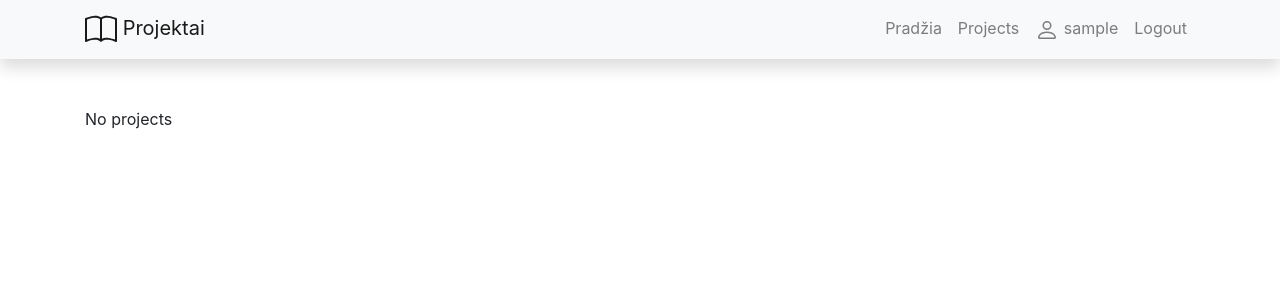
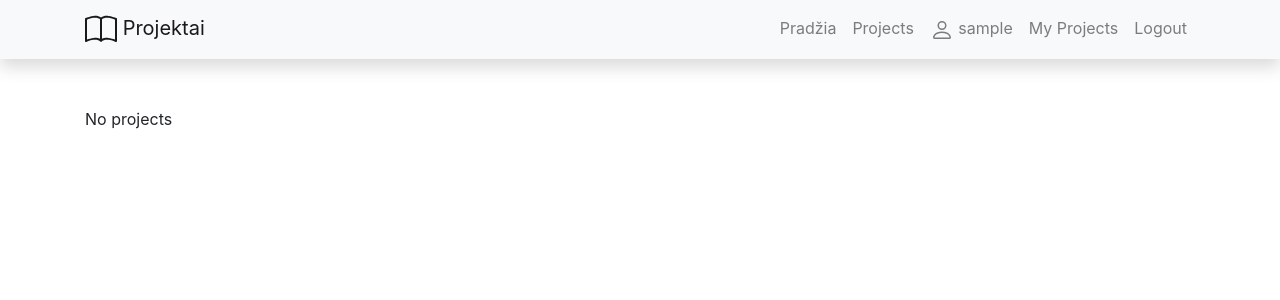
Before and after one commit to DonatasNoreika/django_projects_2022_06, a Django app: page /projects/ in a window 1280 px wide. Shown: the top 300 px of the page. Run offline with Django 4.2, Linux system fonts and the light colour scheme; the visitor is signed in with stand-in values (Sample User, id 1); data that the repository does not hold is empty; some libraries are stand-ins or nearby versions.

Commit message:
added user projects page

```diff
--- a/mysite/projects/templates/base.html
+++ b/mysite/projects/templates/base.html
@@ -34,10 +34,14 @@
                 </li>
                 {% if user.is_authenticated %}
                 <li class="nav-item"><a class="nav-link" href="">
-              <svg class="bi bi-person" width="1.5em" height="1.5em" viewBox="0 0 16 16" fill="currentColor" xmlns="http://www.w3.org/2000/svg">
-                <path fill-rule="evenodd" d="M13 14s1 0 1-1-1-4-6-4-6 3-6 4 1 1 1 1h10zm-9.995-.944v-.002.002zM3.022 13h9.956a.274.274 0 00.014-.002l.008-.002c-.001-.246-.154-.986-.832-1.664C11.516 10.68 10.289 10 8 10c-2.29 0-3.516.68-4.168 1.332-.678.678-.83 1.418-.832 1.664a1.05 1.05 0 00.022.004zm9.974.056v-.002.002zM8 7a2 2 0 100-4 2 2 0 000 4zm3-2a3 3 0 11-6 0 3 3 0 016 0z" clip-rule="evenodd"/>
-              </svg>
-            {{ user.get_username }}</a></li>
+                  <svg class="bi bi-person" width="1.5em" height="1.5em" viewBox="0 0 16 16" fill="currentColor" xmlns="http://www.w3.org/2000/svg">
+                    <path fill-rule="evenodd" d="M13 14s1 0 1-1-1-4-6-4-6 3-6 4 1 1 1 1h10zm-9.995-.944v-.002.002zM3.022 13h9.956a.274.274 0 00.014-.002l.008-.002c-.001-.246-.154-.986-.832-1.664C11.516 10.68 10.289 10 8 10c-2.29 0-3.516.68-4.168 1.332-.678.678-.83 1.418-.832 1.664a1.05 1.05 0 00.022.004zm9.974.056v-.002.002zM8 7a2 2 0 100-4 2 2 0 000 4zm3-2a3 3 0 11-6 0 3 3 0 016 0z" clip-rule="evenodd"/>
+                  </svg>
+                    {{ user.get_username }}</a>
+                </li>
+                <li class="nav-item">
+                    <a class="nav-link" href="{% url 'user_projects' %}">My Projects</a>
+                </li>
                 <li class="nav-item">
                     <a class="nav-link" href="{% url 'logout' %}">Logout</a>
                 </li>
--- a/mysite/projects/urls.py
+++ b/mysite/projects/urls.py
@@ -3,6 +3,7 @@ from django.urls import path
 from . import views
 
 urlpatterns = [
+    path('register/', views.register, name='register'),
     path('', views.ProjectListView.as_view(), name="projects"),
-    path('register/', views.register, name='register'),
+    path('user_projects', views.UserProjectListView.as_view(), name="user_projects"),
 ]
--- a/mysite/projects/views.py
+++ b/mysite/projects/views.py
@@ -9,14 +9,10 @@ from django.shortcuts import redirect
 from django.contrib.auth.forms import User
 from django.views.decorators.csrf import csrf_protect
 from django.contrib import messages
+from django.contrib.auth.mixins import LoginRequiredMixin
+
 
 # Create your views here.
-class ProjectListView(generic.ListView):
-    model = Project
-    template_name = 'projects.html'
-    context_object_name = 'projects'
-
-
 @csrf_protect
 def register(request):
     if request.method == "POST":
@@ -44,3 +40,18 @@ def register(request):
             messages.error(request, 'Slaptažodžiai nesutampa!')
             return redirect('register')
     return render(request, 'registration/register.html')
+
+
+class ProjectListView(generic.ListView):
+    model = Project
+    template_name = 'projects.html'
+    context_object_name = 'projects'
+
+
+class UserProjectListView(generic.ListView, LoginRequiredMixin):
+    model = Project
+    template_name = 'projects.html'
+    context_object_name = 'projects'
+
+    def get_queryset(self):
+        return Project.objects.filter(manager=self.request.user)
```
